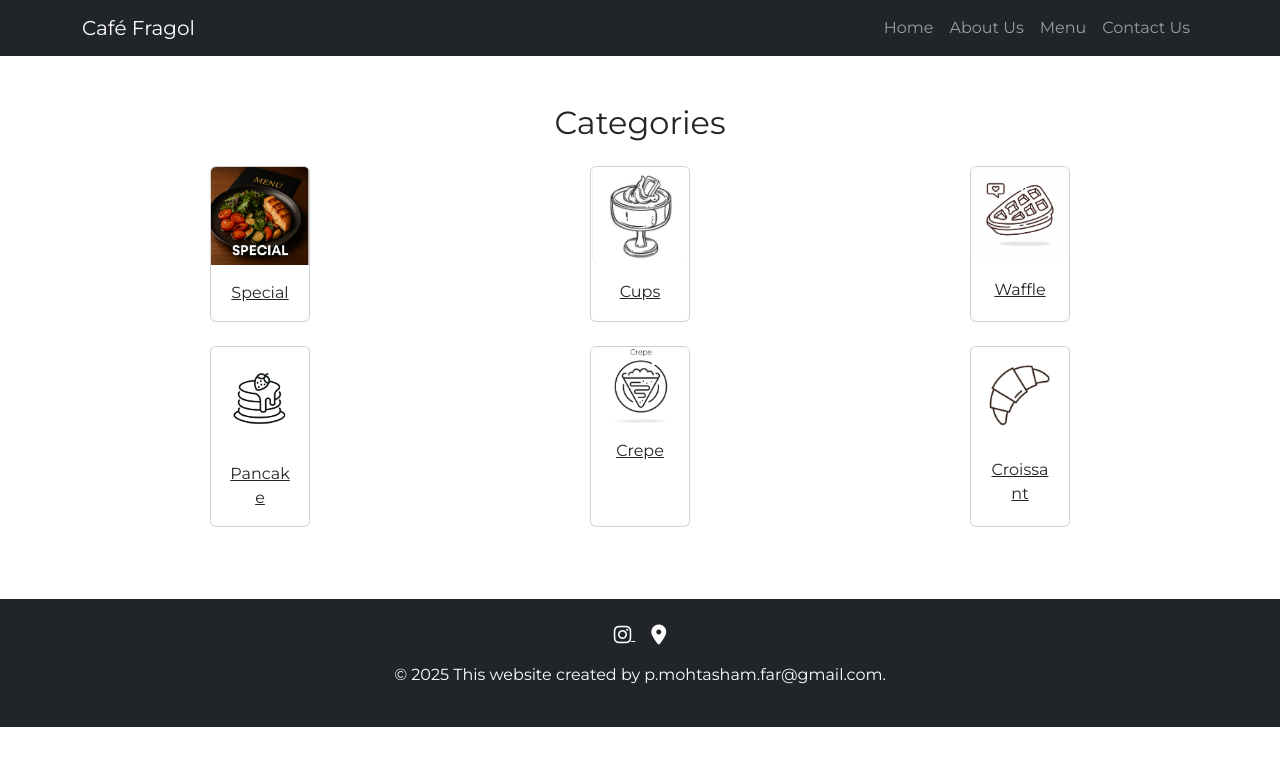
After one commit to parhammohtasham/ferygola_cafe, a Django app: page /menu/ in a window 1280 px wide. The commit adds this page. Shown: the top 766 px of the page. Run offline with Django 5.2, Linux system fonts and the light colour scheme; data comes from the database, SQL or seed files in the repository.

Commit message:
pages
pages application done

```diff
--- a/config/urls.py
+++ b/config/urls.py
@@ -22,6 +22,7 @@ from django.conf.urls.static import static
 urlpatterns = [
     path('admin/', admin.site.urls),
     path('', include('pages.urls')),
+    path('menu/', include('menu.urls')),
 ]
 urlpatterns += static(settings.STATIC_URL, document_root=settings.STATIC_ROOT)
 urlpatterns += static(settings.MEDIA_URL, document_root=settings.MEDIA_ROOT)
--- a/menu/urls.py
+++ b/menu/urls.py
@@ -1,6 +1,6 @@
 from django.urls import path
 from . import views
 
-#urlpatterns = [
- #   path('', views.category_view, name='categories'),
-#]
+urlpatterns = [
+    path('', views.category_view, name='categories'),
+]
--- a/menu/views.py
+++ b/menu/views.py
@@ -2,6 +2,6 @@ from django.shortcuts import render
 from .models import Category
 # Create your views here.
 
-#def category_view(request):
-   # categories = Category.objects.all()  # دریافت همه دسته‌بندی‌ها
-    #return render(request, 'menu/categories.html', {'categories': categories})
+def category_view(request):
+    categories = Category.objects.all()   #دریافت همه دسته‌بندی‌ها
+    return render(request, 'menu/categories.html', {'categories': categories})
--- a/static/css/styles.css
+++ b/static/css/styles.css
@@ -10,9 +10,16 @@ body {
 }
 
 .card {
+  display: flex; /* استفاده از Flexbox */
+  flex-direction: column; /* ترتیب عمودی */
+  height: 100%; /* ارتفاع 100% */
+    max-width: 100px; /* حداکثر عرض کارت */
+    margin: auto; /* مرکز کردن کارت */
     transition: transform 0.3s;
 }
-
+.card-body {
+  flex-grow: 1; /* اجازه می‌دهد که بدنه کارت فضای اضافی را پر کند */
+}
 .card:hover {
     transform: scale(1.05);
 }
--- a/templates/base.html
+++ b/templates/base.html
@@ -4,9 +4,14 @@
 <head>
     <meta charset="UTF-8">
     <meta name="viewport" content="width=device-width, initial-scale=1.0">
-    <title>Café Fragola</title>
+    <title>
+    {% block title %}
+
+    {% endblock title %}
+        </title>
     <link href="https://fonts.googleapis.com/css2?family=Montserrat:wght@400;700&display=swap" rel="stylesheet">
     <link href="https://cdn.jsdelivr.net/npm/bootstrap@5.3.2/dist/css/bootstrap.min.css" rel="stylesheet">
+    <link rel="stylesheet" href="https://cdnjs.cloudflare.com/ajax/libs/font-awesome/6.0.0-beta3/css/all.min.css">
     <link rel="stylesheet" href="{% static 'css/styles.css' %}">
 </head>
 <body>
@@ -14,7 +19,7 @@
     <!-- Header -->
     <nav class="navbar navbar-expand-lg navbar-dark bg-dark">
         <div class="container">
-            <a class="navbar-brand" href="{% url 'home' %}">Café Istanbul</a>
+            <a class="navbar-brand" href="{% url 'home' %}"> Café Fragol</a>
             <button class="navbar-toggler" type="button" data-bs-toggle="collapse" data-bs-target="#navbarNav">
                 <span class="navbar-toggler-icon"></span>
             </button>
@@ -22,7 +27,7 @@
                 <ul class="navbar-nav ms-auto">
                     <li class="nav-item"><a class="nav-link" href="{% url 'home' %}">Home</a></li>
                     <li class="nav-item"><a class="nav-link" href="{% url 'about' %}">About Us</a></li>
-                    <li class="nav-item"><a class="nav-link" href="#">Menu</a></li>
+                    <li class="nav-item"><a class="nav-link" href="{% url 'categories' %}">Menu</a></li>
                     <li class="nav-item"><a class="nav-link" href="{% url 'contact' %}">Contact Us</a></li>
                 </ul>
             </div>
@@ -35,6 +40,14 @@
     <!-- Footer -->
     <footer class="footer text-center bg-dark text-white py-4">
         <div class="container">
+            <div class="social-links mb-3">
+                <a href="https://www.instagram.com/fragola.tr" target="_blank" class="text-white me-3">
+                    <i class="fab fa-instagram fa-lg"></i>
+                </a>
+                <a href="https://maps.app.goo.gl/eCBG12rXEn5f89TR6?g_st=aw" target="_blank" class="text-white">
+                    <i class="fas fa-map-marker-alt fa-lg"></i>
+                </a>
+            </div>
             <p>&copy; 2025 This website created by p.mohtasham.far@gmail.com.</p>
         </div>
     </footer>
--- /dev/null
+++ b/templates/menu/categories.html
@@ -0,0 +1,22 @@
+{% extends 'base.html' %}
+{% load static %}
+
+{% block content %}
+<section id="categories" class="py-5">
+    <div class="container">
+        <h2 class="text-center mb-4">Categories</h2>
+        <div class="row">
+            {% for category in categories %}
+            <div class="col-md-4 mb-4">
+                <div class="card">
+                    <img src="{{ category.img.url }}" class="card-img-top" alt="{{ category.name }}">
+                    <div class="card-body text-center">
+                        <a href="#" class="card-title">{{ category.name }}</a>
+                    </div>
+                </div>
+            </div>
+            {% endfor %}
+        </div>
+    </div>
+</section>
+{% endblock content %}
--- a/templates/pages/home.html
+++ b/templates/pages/home.html
@@ -1,5 +1,8 @@
 {% extends 'base.html' %}
 {% load static %}
+{% block title %}
+    Home
+{% endblock title %}
 {% block content %}
 <section class="hero" style="background-color: rgb(5, 74, 22);">
     <div class="overlay">
```
Also changed, not shown: templates/pages/about.html (+12 -3 lines), templates/pages/contact.html (+5 -3 lines), static/images/fragola-logo.png (added).
